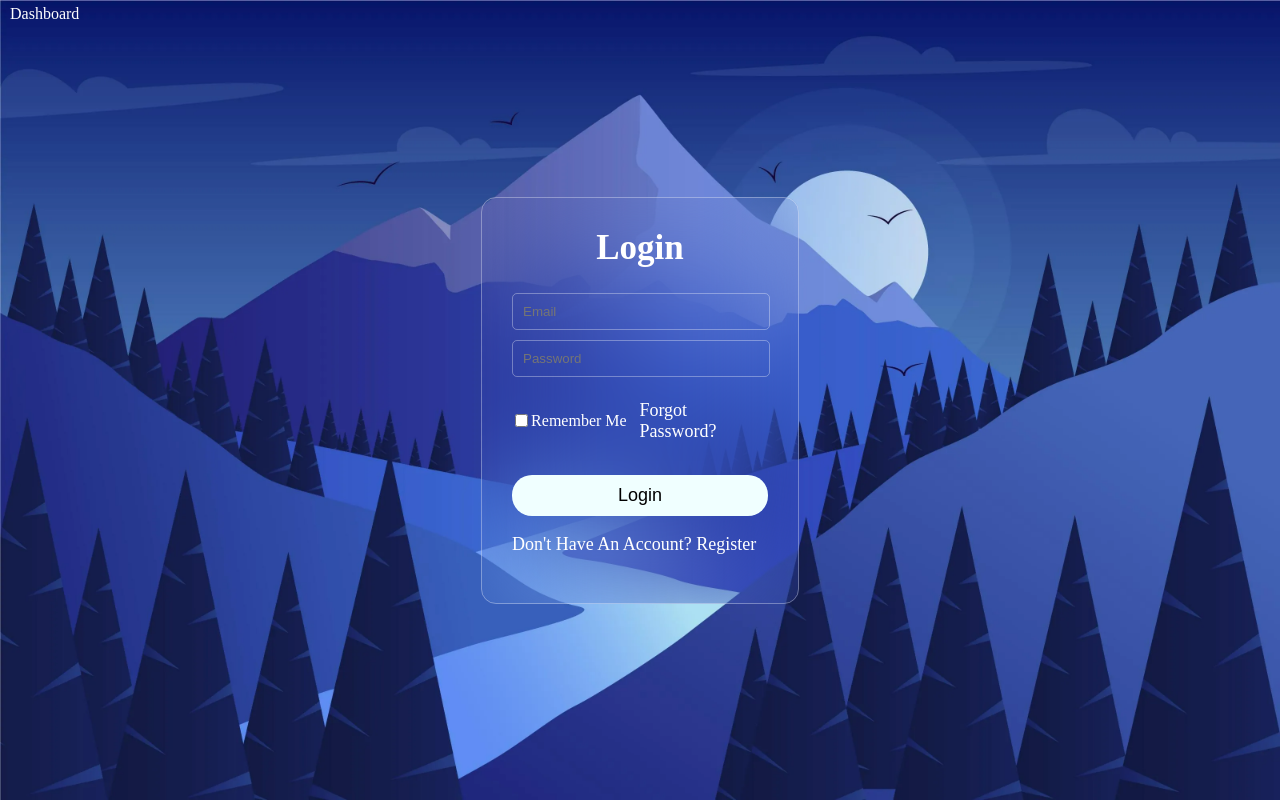
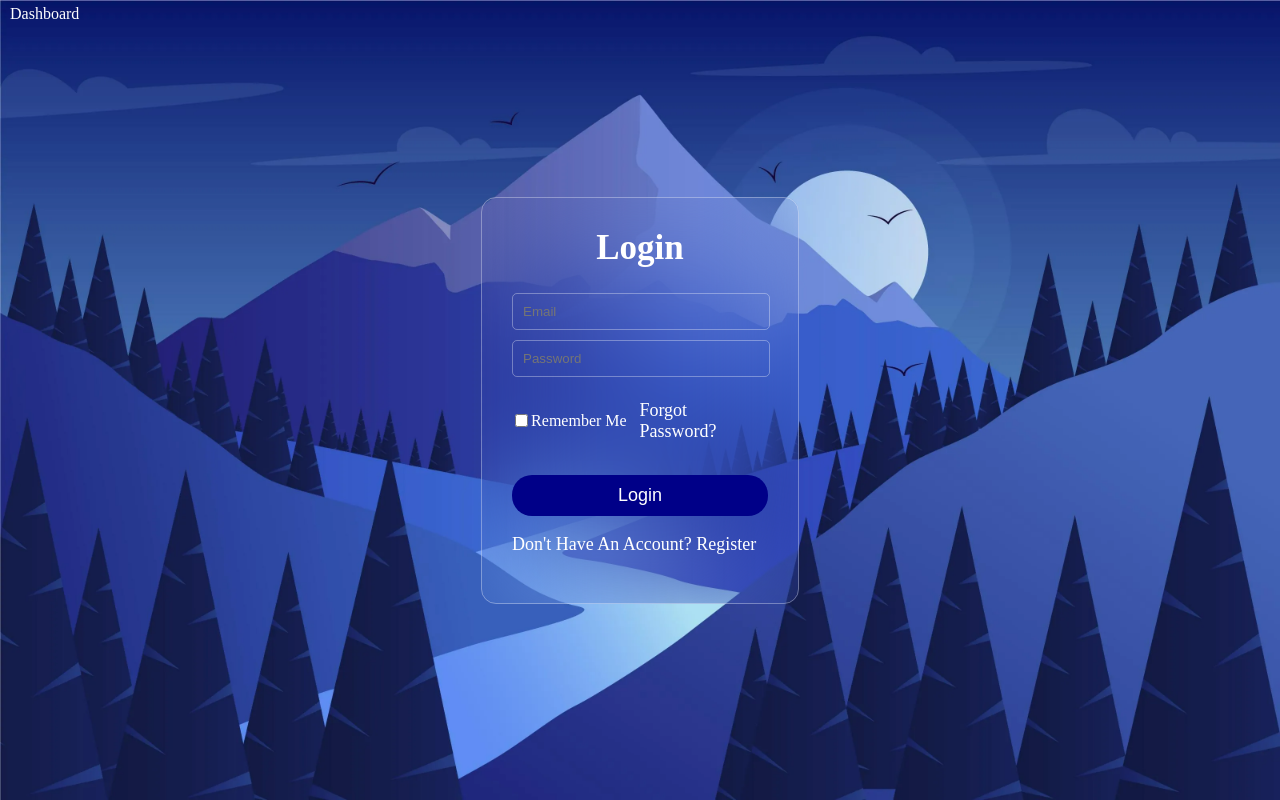
Before and after one commit to 100ravthakur/shiftmate, a React (Create React App) app: page /login in a window 1280 px wide. Built offline with nearby package versions, Linux system fonts and the light colour scheme.

Commit message:
front end upadated

```diff
--- a/src/App.css
+++ b/src/App.css
@@ -77,6 +77,16 @@ button.login-btn {
   text-align: center;
   margin: 15px 0;
 }
+button.login-btn {
+  padding: 10px 25px;
+  background: #000088;
+  border: none;
+  border-radius: 20px;
+  color: #fff;
+  font-size: 18px;
+  text-align: center;
+  margin: 15px 0;
+}
 
 .registe-con {
   width: 100%;
@@ -119,6 +129,17 @@ select {
   margin: 5px 0;
   width: 100%;
 }
+.register-btn button:hover {
+  padding: 8px 25px;
+  background: #000088;
+  border: none;
+  border-radius: 20px;
+  font-size: 18px;
+  color: #fff;
+  text-align: center;
+  margin: 5px 0;
+  width: 100%;
+}
 
 .register-btn {
   justify-items: center;
```
